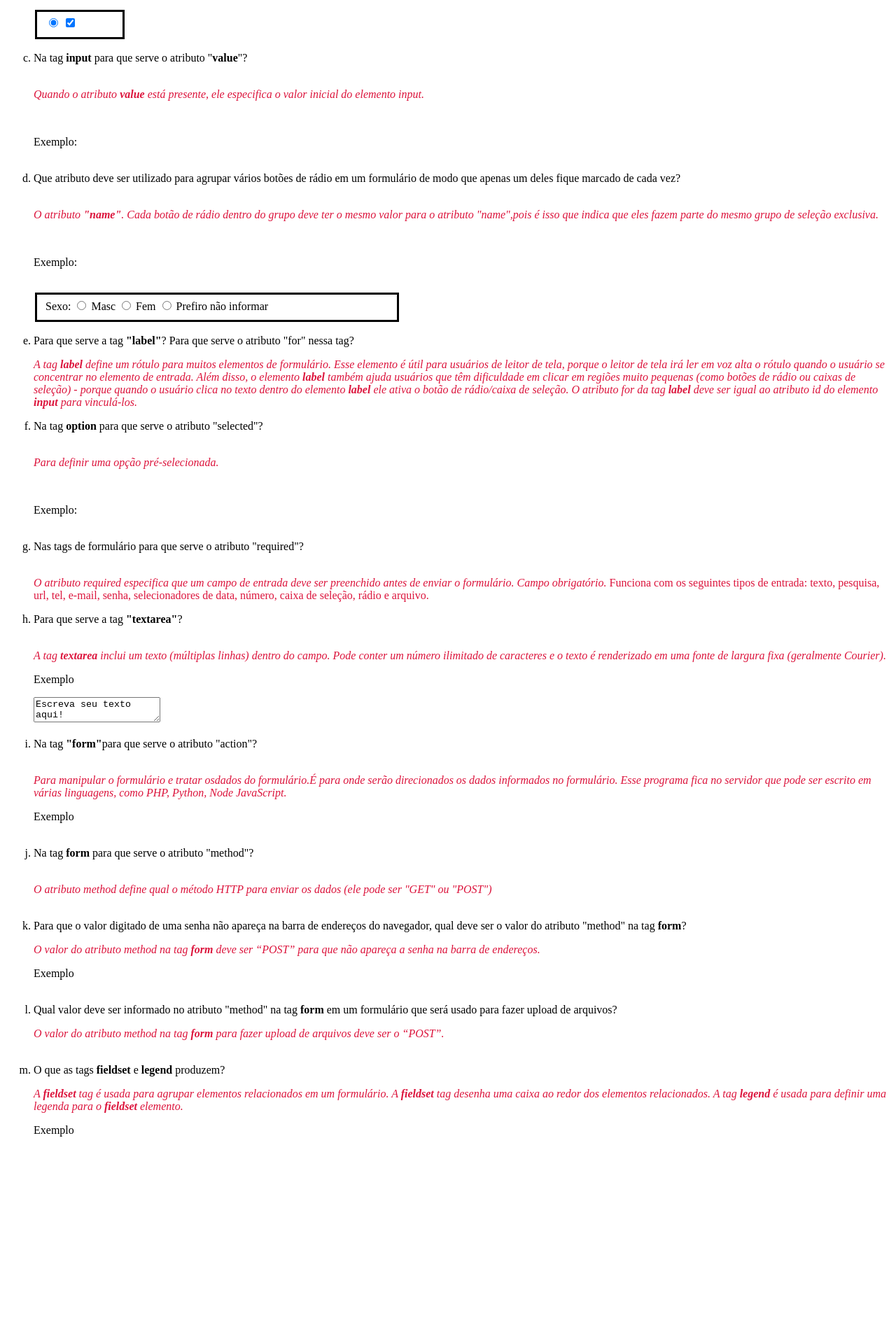
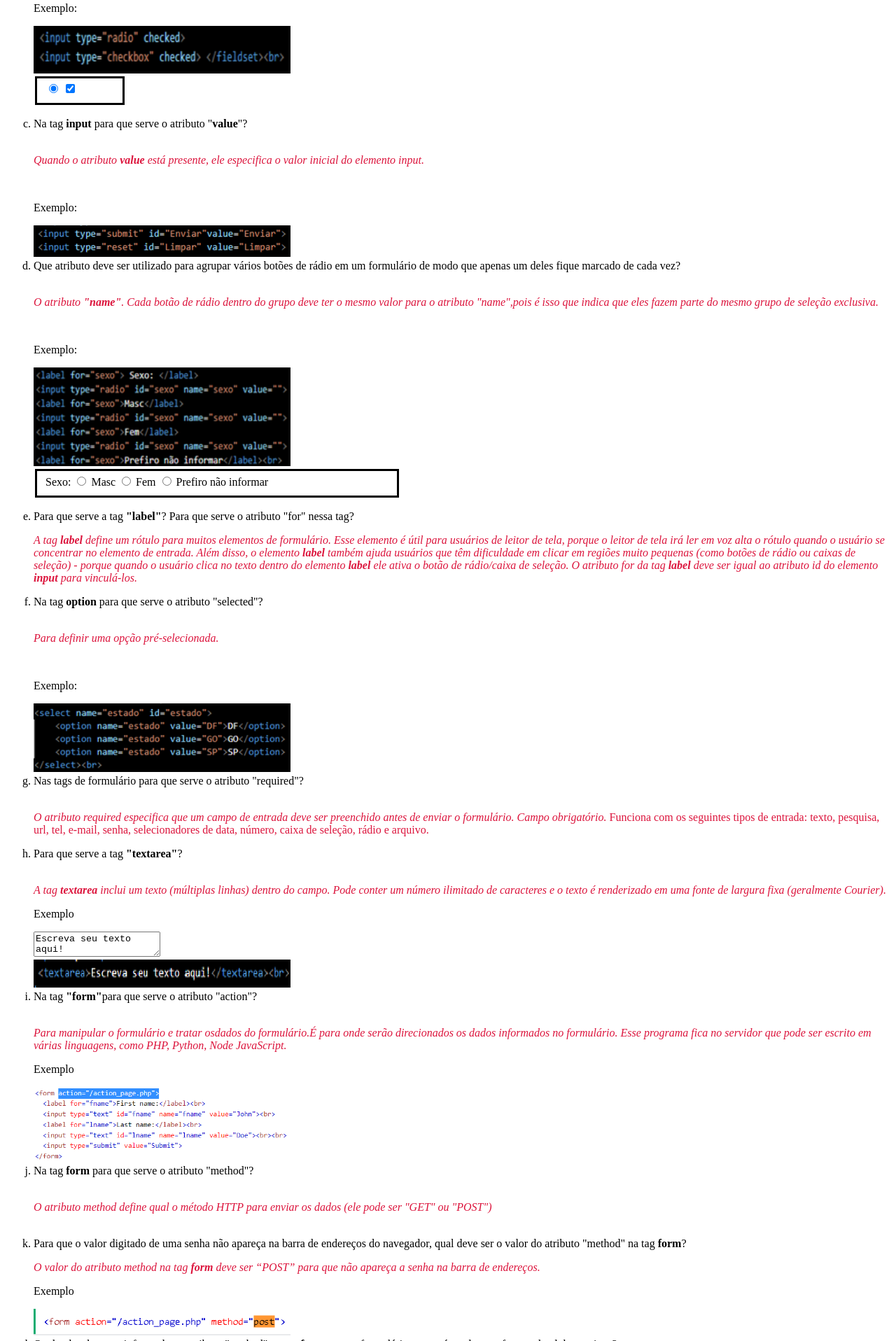
Before and after one commit to ThiagoAlvesss/formulario, a plain HTML site: page index.html in a window 1280 px wide. Shown: the part 884-2800 px from the top of the page at 70% size. Before the commit the page ends 2558 px from the top, so only its background shows below. Drawn offline with Linux system fonts and the light colour scheme.

Commit message:
updateindex

```diff
--- a/index.html
+++ b/index.html
@@ -34,7 +34,7 @@
                 <li>Na tag <b>input</b> com atributo <b>type="text"</b>, para que serve o atributo <b>"placeholder"</b>? <br>
                 <br><i><p style="color: crimson;">Refere-se a uma dica que descreve o valor esperado para que o usuário insira no campo.</p></i></li>
                 <p>Exemplo:</p>
-                <img src="img4form.png">
+                <img src="images/img4form.png">
                 <fieldset style="border: solid; width: 20%;">
                 <form>
                     <label for="CPF"> Insira seu CPF: </label>
@@ -43,7 +43,7 @@
                 <li>Na tag <b>input</b> com atributo <b>type="radio"</b> ou <b>type="checkbox"</b>, para que serve o atributo <b>"checked"</b>? <br>
                     <br><i><p style="color: crimson;">Quando presente no código, especifica que um elemento <b>input</b>  deve ser pré-selecionado (marcado) quando a página for carregada.</i></li></p><br>
                     <p>Exemplo:</p>
-                    <img src="img5form.png" alt="">
+                    <img src="images/img5form.png" alt="">
                     <fieldset style="border: solid; width: 8%;">
                     <input type="radio" checked>
                     <input type="checkbox" checked> </fieldset><br>
@@ -51,12 +51,12 @@
                 <li>Na tag <b>input</b> para que serve o atributo "<b>value</b>"?<br>
                     <br><i><p style="color: crimson;">Quando o atributo <b>value</b> está presente, ele especifica o valor inicial do elemento input.</i></li><br></p>
                     <p>Exemplo:</p>
-                    <img src="img6form.png" alt=""><br>
+                    <img src="images/img6form.png" alt=""><br>
 
                 <li>Que atributo deve ser utilizado para agrupar vários botões de rádio em um formulário de modo que apenas um deles fique marcado de cada vez?<br>
                     <br><i><p style="color: crimson;">O atributo <b>"name"</b>. Cada botão de rádio dentro do grupo deve ter o mesmo valor para o atributo "name",pois é isso que indica que eles fazem parte do mesmo grupo de seleção exclusiva.</i></p><br>
                     <p>Exemplo:</p>
-                    <img src="img2form.png" alt="">
+                    <img src="images/img2form.png" alt="">
                     <fieldset style="border: solid; width: 40%;">
                     <form>
                         <label for="sexo"> Sexo: </label>
@@ -77,7 +77,7 @@
                 <li>Na tag <b>option</b> para que serve o atributo "selected"?<br>
                     <br><i><p style="color: crimson;">Para definir uma opção pré-selecionada.</p></i><br>
                 <p>Exemplo:</p>
-                <img src="img3form.png" alt="">
+                <img src="images/img3form.png" alt="">
                 </li>
                 <li>Nas tags de formulário para que serve o atributo "required"?<br>
                     <br><i><p style="color: crimson;">O atributo required especifica que um campo de entrada deve ser preenchido antes de enviar o formulário. Campo obrigatório.</i>
@@ -87,14 +87,14 @@
                     <br><i><p style="color: crimson;">A tag <b>textarea</b> inclui um texto (múltiplas linhas) dentro do campo. Pode conter um número ilimitado de caracteres e o texto é renderizado em uma fonte de largura fixa (geralmente Courier).</i></p>
                     <p>Exemplo</p>
                     <textarea>Escreva seu texto aqui!</textarea><br>
-                    <img src="img7form.png" alt=""><br>
+                    <img src="images/img7form.png" alt=""><br>
                 </li>
                 <li>Na tag <b>"form"</b>para que serve o atributo "action"?<br>
                     <br><i><p style="color: crimson;">Para manipular o formulário e tratar osdados do formulário.É para onde serão direcionados os dados informados no formulário.
                         Esse programa fica no servidor que pode ser escrito em várias linguagens, como PHP, Python, Node JavaScript.
                         </p></i>
                         <p>Exemplo</p>
-                        <img src="img8form.png" alt="">
+                        <img src="images/img8form.png" alt="">
                 </li>
                 <li>Na tag <b>form</b> para que serve o atributo "method"?<br>
                     <br><i><p style="color: crimson;">O atributo method define qual o método HTTP para enviar os dados (ele pode ser "GET" ou "POST")</p><br></i>
@@ -102,7 +102,7 @@
                 <li>Para que o valor digitado de uma senha não apareça na barra de endereços do navegador, qual deve ser o valor do atributo "method" na tag <b>form</b>?
                     <br><i><p style="color: crimson;">O valor do atributo method na tag <b>form</b> deve ser “POST” para que não apareça a senha na barra de endereços.</i>
                         <p>Exemplo</p>
-                        <img src="img9form.png" alt="">
+                        <img src="images/img9form.png" alt="">
                     </li>
                 <li>Qual valor deve ser informado no atributo "method" na tag <b>form</b> em um formulário que será usado para fazer upload de arquivos?
                     <br><i><p style="color: crimson;">O valor do atributo method na tag <b>form</b> para fazer upload de arquivos deve ser o “POST”.</p></i>
@@ -112,7 +112,7 @@
                     A <b>fieldset</b> tag desenha uma caixa ao redor dos elementos relacionados.
                     A tag <b>legend</b> é usada para definir uma legenda para o <b>fieldset</b> elemento.</i>
                     <p>Exemplo</p>
-                    <img src="img10form.png" alt="">
+                    <img src="images/img10form.png" alt="">
                     </li>
             </ol>
     </body>
```
